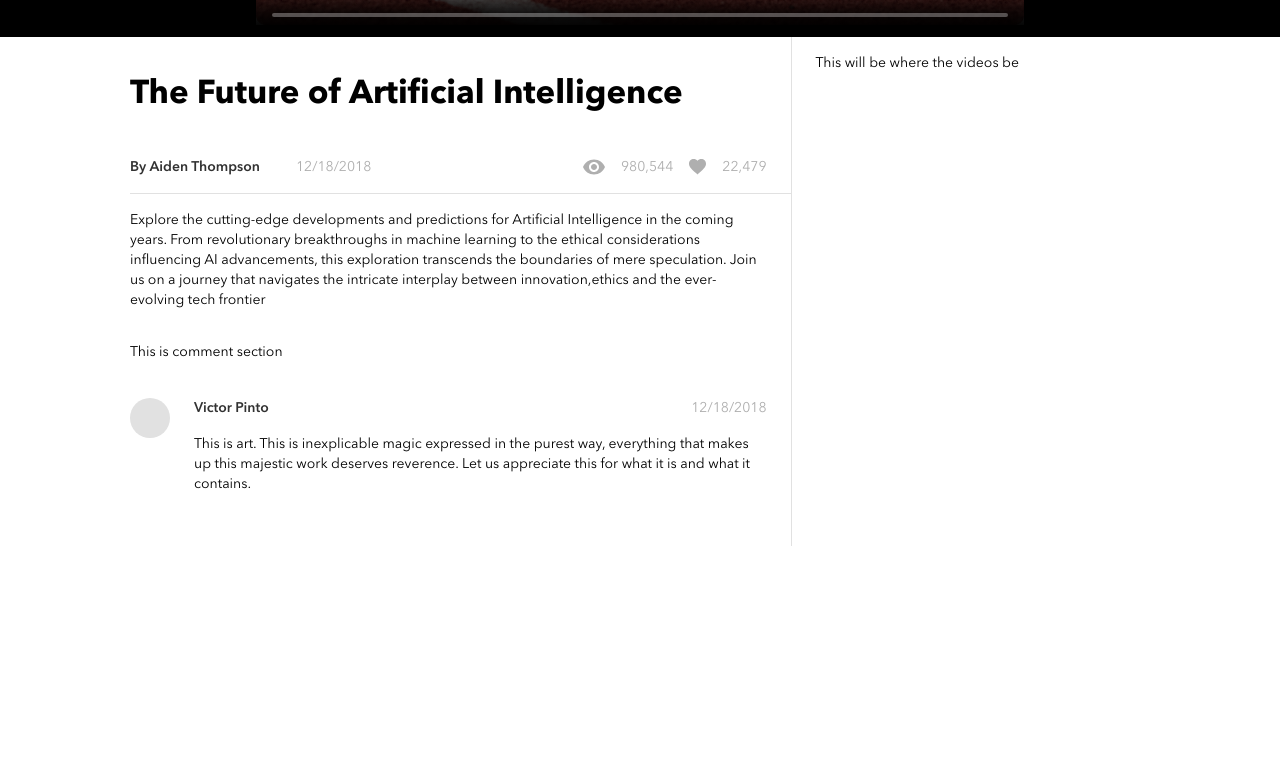
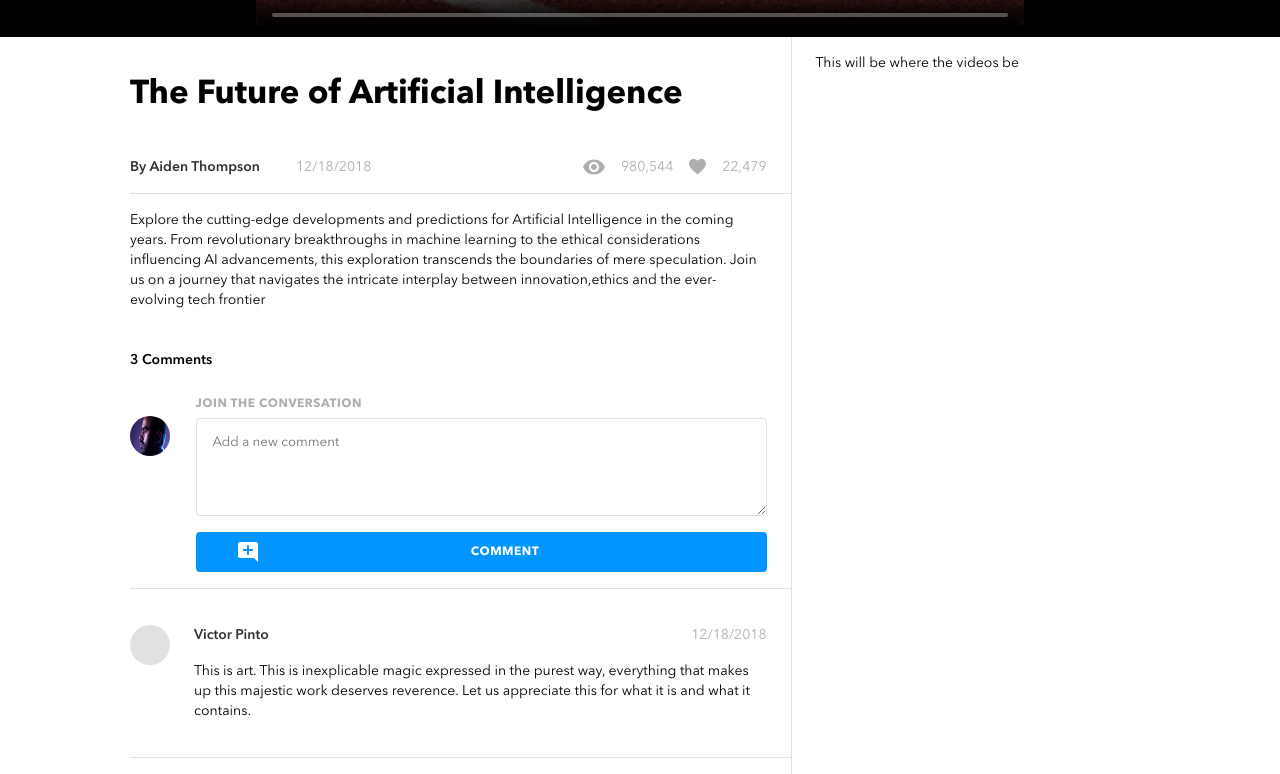
Before and after one commit to strawberrie68/michelle-wong-brainflix, a React (Vite) app: page / in a window 1280 px wide. Shown: the part 469-1243 px from the top of the page. Before the commit the page ends 1015 px from the top, so only its background shows below. Built offline with nearby package versions, Linux system fonts and the light colour scheme.

Commit message:
Create: comment form

```diff
--- a/src/App.css
+++ b/src/App.css
@@ -145,7 +145,7 @@ body {
   }
 }
 
-.input-border {
+.input-border, .comment__input {
   min-height: 2.25rem;
   max-width: 100%;
   border-radius: 4px;
@@ -153,7 +153,7 @@ body {
   border: 1px solid #e1e1e1;
 }
 @media screen and (min-width: 47.9375rem) {
-  .input-border {
+  .input-border, .comment__input {
     min-height: 2.5rem;
   }
 }
@@ -268,4 +268,52 @@ body {
   .recommend {
     flex-basis: 40%;
   }
+}
+
+.comment__title {
+  margin: 1.5rem 0;
+  font-weight: 600;
+}
+.comment__form {
+  display: flex;
+  gap: 1rem;
+  width: 100%;
+  border-bottom: 1px solid #e1e1e1;
+}
+.comment__form > .comment__avatar {
+  margin-top: 1.4rem;
+}
+@media screen and (min-width: 47.9375rem) {
+  .comment__form {
+    gap: 1.5rem;
+  }
+}
+.comment__avatar {
+  flex-basis: 2.25rem;
+}
+@media screen and (min-width: 47.9375rem) {
+  .comment__avatar {
+    flex-basis: 3rem;
+  }
+}
+.comment__input-body {
+  flex-basis: 100%;
+  display: flex;
+  flex-direction: column;
+}
+.comment__input-body > *:not(:first-child) {
+  margin-bottom: 1rem;
+}
+@media screen and (min-width: 80rem) and (min-width: 80rem) {
+  .comment__input-body {
+    padding-right: 1.5rem;
+  }
+}
+.comment__label {
+  margin-bottom: 0.25rem;
+  color: #afafaf;
+}
+.comment__input {
+  padding-top: 1rem;
+  height: 5rem;
 }/*# sourceMappingURL=App.css.map */
--- a/src/App.jsx
+++ b/src/App.jsx
@@ -4,6 +4,8 @@ import videoThumbnail from "../src/assets/images/Upload-video-preview.jpg";
 import viewIcon from "./assets/icons/views.svg";
 import likeIcon from "./assets/icons/likes.svg";
 import Comment from "./components/Comment/Comment";
+import Avatar from "./components/Avatar/Avatar.jsx";
+import Button from "./components/Button/Button.jsx";
 
 function App() {
   return (
@@ -64,7 +66,25 @@ function App() {
               </p>
             </div>
             <section className="comment-section section-wrapper">
-              <p>This is comment section</p>
+              <p className="comment__title">3 Comments</p>
+              <form className="comment__form">
+                <div className="comment__avatar">
+                  <Avatar isDefault={false} />
+                </div>
+                <div className="comment__input-body">
+                  <label
+                    htmlFor="comment"
+                    className="comment__label label-text"
+                  >
+                    JOIN THE CONVERSATION
+                  </label>
+                  <textarea
+                    className="comment__input"
+                    placeholder="Add a new comment"
+                  ></textarea>
+                  <Button buttonText="COMMENT" icon="comment" />
+                </div>
+              </form>
               <Comment />
             </section>
           </div>
--- a/src/App.scss
+++ b/src/App.scss
@@ -95,3 +95,50 @@
     flex-basis: 40%;
   }
 }
+
+.comment {
+  &__title {
+    margin: 1.5rem 0;
+    font-weight: 600;
+  }
+  &__form {
+    display: flex;
+    gap: 1rem;
+    width: 100%;
+    @include border-position($position: bottom);
+
+    & > .comment__avatar {
+      margin-top: 1.4rem;
+    }
+    @include tablet {
+      gap: 1.5rem;
+    }
+  }
+  &__avatar {
+    flex-basis: 2.25rem;
+
+    @include tablet {
+      flex-basis: 3rem;
+    }
+  }
+  &__input-body {
+    flex-basis: 100%;
+    display: flex;
+    flex-direction: column;
+    & > *:not(:first-child) {
+      margin-bottom: 1rem;
+    }
+    @include desktop {
+      @include desktop-border-padding-right;
+    }
+  }
+  &__label {
+    margin-bottom: 0.25rem;
+    color: $primary-gray;
+  }
+  &__input {
+    @extend .input-border;
+    padding-top: 1rem;
+    height: 5rem;
+  }
+}
--- a/src/components/Comment/Comment.css
+++ b/src/components/Comment/Comment.css
@@ -2,6 +2,7 @@
   display: flex;
   gap: 1rem;
   padding: 1rem 0;
+  border-bottom: 1px solid #e1e1e1;
 }
 @media screen and (min-width: 47.9375rem) {
   .comment {
--- a/src/components/Comment/Comment.scss
+++ b/src/components/Comment/Comment.scss
@@ -4,6 +4,7 @@
   display: flex;
   gap: 1rem;
   padding: 1rem 0;
+  @include border-position($position: bottom);
   @include tablet {
     padding: 2.25rem 0;
     gap: 1.5rem;
--- a/src/components/Navbar/Navbar.jsx
+++ b/src/components/Navbar/Navbar.jsx
@@ -14,7 +14,7 @@ const Navbar = () => {
           <Avatar position="top" isDefault={false} />
         </div>
         <div className="nav__bottom">
-          <Button />
+          <Button buttonText="UPLOAD" icon="upload" />
           <Avatar position="bottom" isDefault={false} />
         </div>
       </div>
```
